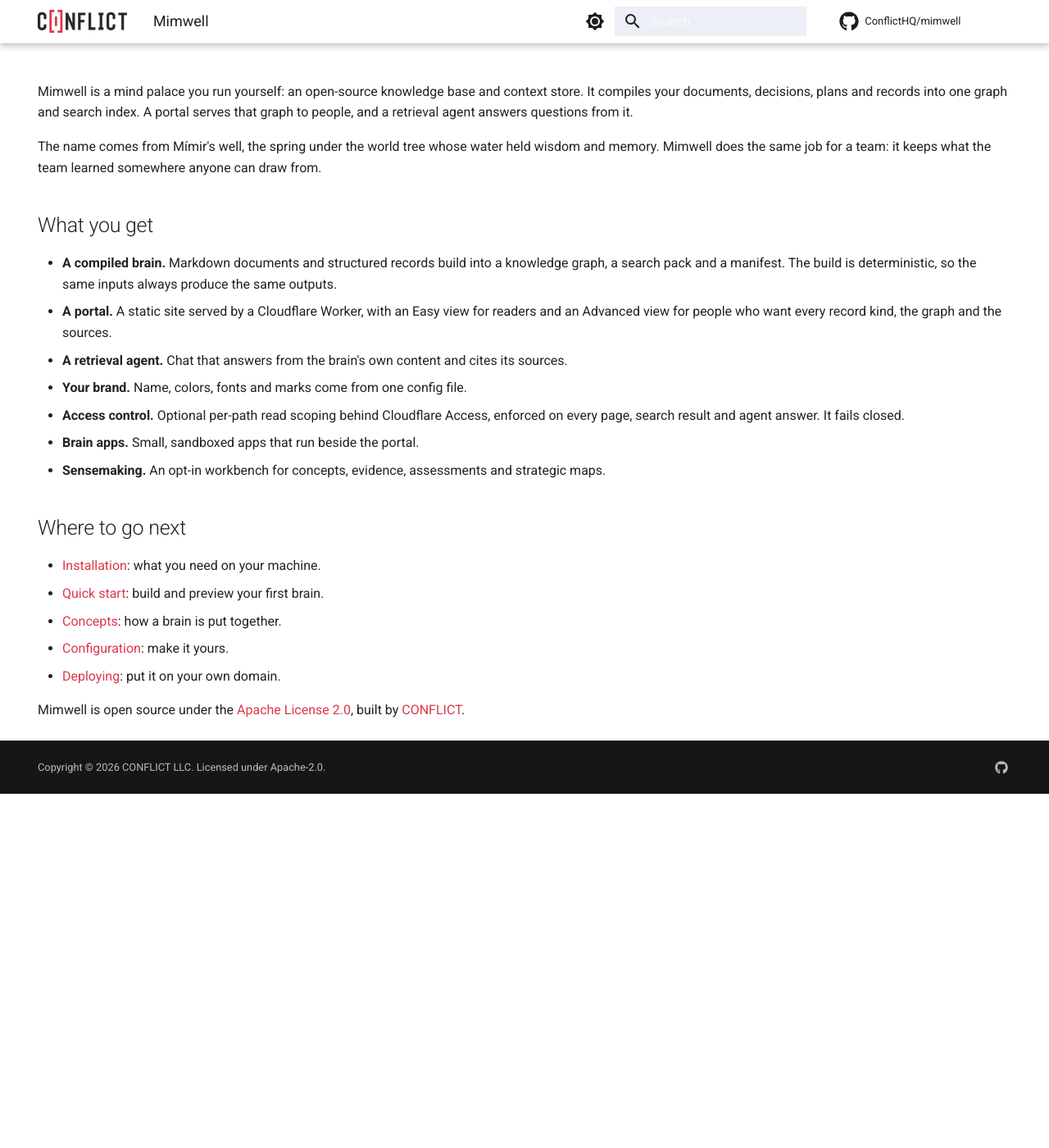
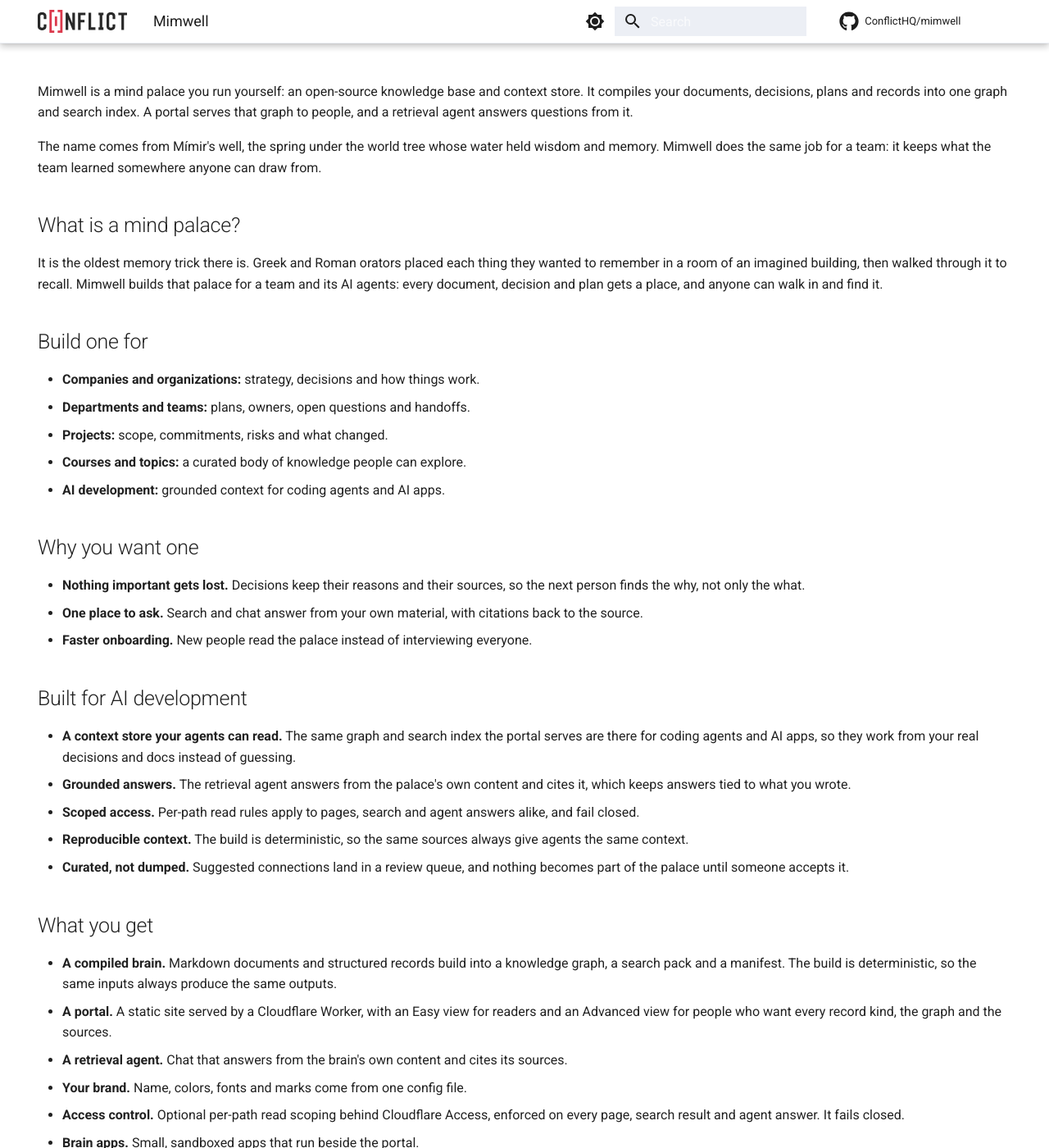
Before and after one commit to ConflictHQ/mimwell, an MkDocs documentation site: the page built from website/docs/index.md, in a window 1280 px wide and 1400 px high, scrolled down 573 px. Shown: the whole window at 82% size. Built offline with MkDocs 1.6.1 and Material for MkDocs 9.7.7, drawn with Linux system fonts in a browser that asks for light colours; comment, search, counter and statistics services are not loaded; before the commit the page ends 1541 px from its top, so only the background shows below that.

Commit message:
Docs home: explain the mind palace, who it is for, and why it helps AI development

```diff
--- a/website/docs/index.md
+++ b/website/docs/index.md
@@ -29,6 +29,45 @@
 held wisdom and memory. Mimwell does the same job for a team: it keeps what the
 team learned somewhere anyone can draw from.
 
+## What is a mind palace?
+
+It is the oldest memory trick there is. Greek and Roman orators placed each
+thing they wanted to remember in a room of an imagined building, then walked
+through it to recall. Mimwell builds that palace for a team and its AI agents:
+every document, decision and plan gets a place, and anyone can walk in and find
+it.
+
+## Build one for
+
+- **Companies and organizations:** strategy, decisions and how things work.
+- **Departments and teams:** plans, owners, open questions and handoffs.
+- **Projects:** scope, commitments, risks and what changed.
+- **Courses and topics:** a curated body of knowledge people can explore.
+- **AI development:** grounded context for coding agents and AI apps.
+
+## Why you want one
+
+- **Nothing important gets lost.** Decisions keep their reasons and their
+  sources, so the next person finds the why, not only the what.
+- **One place to ask.** Search and chat answer from your own material, with
+  citations back to the source.
+- **Faster onboarding.** New people read the palace instead of interviewing
+  everyone.
+
+## Built for AI development
+
+- **A context store your agents can read.** The same graph and search index the
+  portal serves are there for coding agents and AI apps, so they work from your
+  real decisions and docs instead of guessing.
+- **Grounded answers.** The retrieval agent answers from the palace's own
+  content and cites it, which keeps answers tied to what you wrote.
+- **Scoped access.** Per-path read rules apply to pages, search and agent
+  answers alike, and fail closed.
+- **Reproducible context.** The build is deterministic, so the same sources
+  always give agents the same context.
+- **Curated, not dumped.** Suggested connections land in a review queue, and
+  nothing becomes part of the palace until someone accepts it.
+
 ## What you get
 
 - **A compiled brain.** Markdown documents and structured records build into a
```
